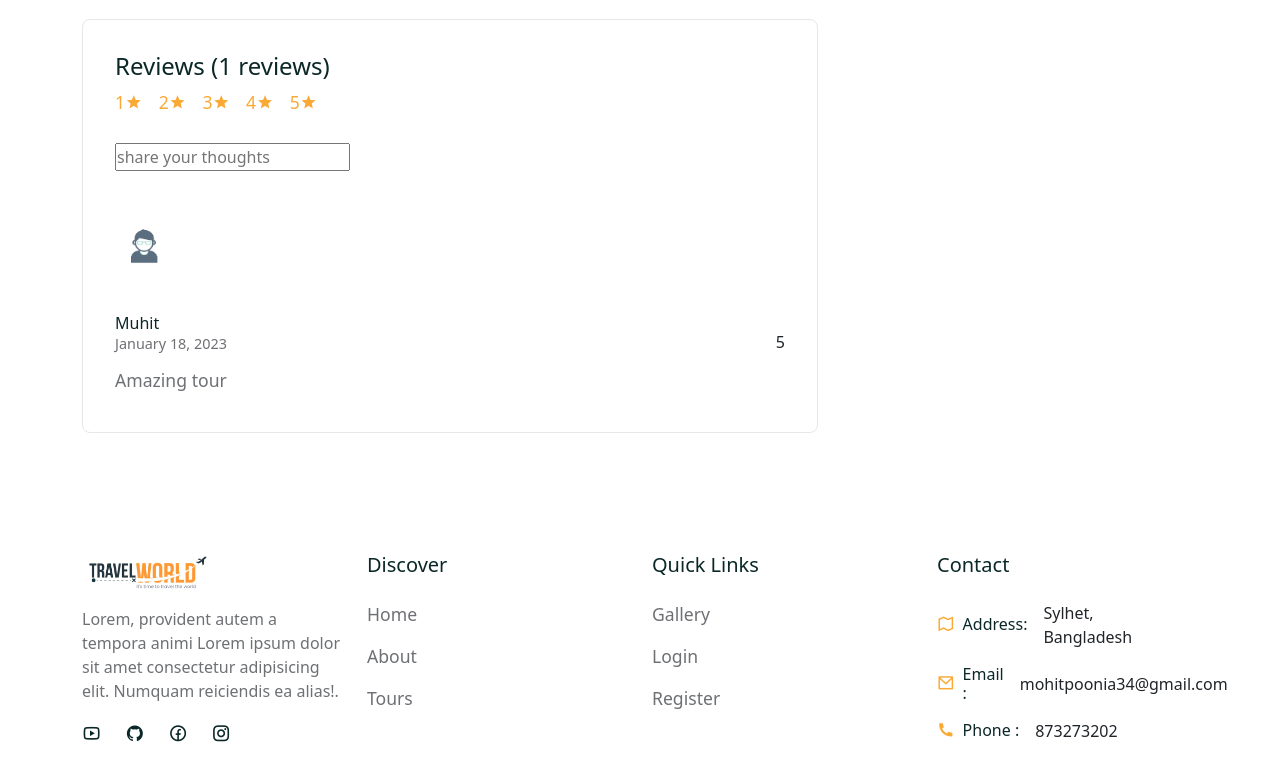
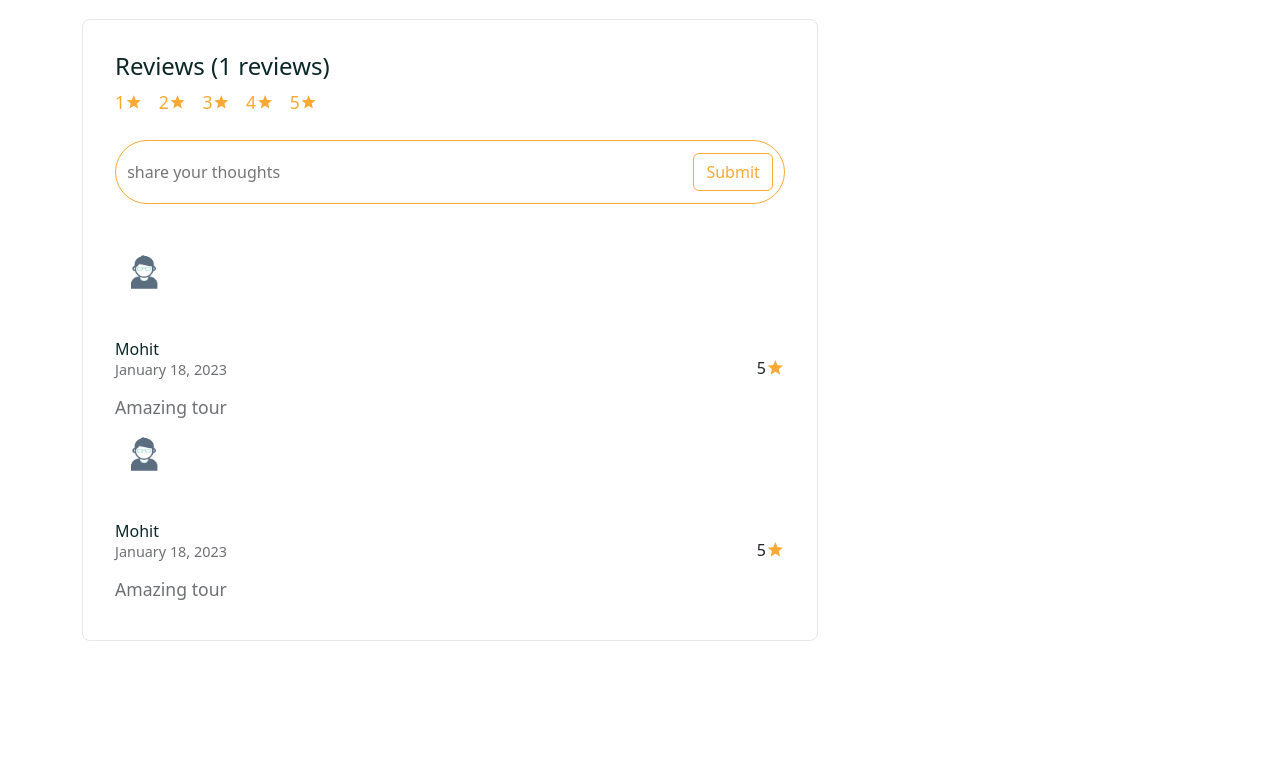
Before and after one commit to ainooptihom/Travels-tour-website, a React (Create React App) app in the folder frontend/: page /tours/01 in a window 1280 px wide. Shown: the part 964-1726 px from the top of the page. Built offline with nearby package versions, Linux system fonts and the light colour scheme; a web font is replaced by a local one.

Commit message:
added travel tour detail

```diff
--- a/frontend/src/pages/TourDetails.jsx
+++ b/frontend/src/pages/TourDetails.jsx
@@ -1,11 +1,11 @@
 import React from 'react';
 
 import '../styles/tour-details.css';
-import { Container, Row, Col, Form, ListGroup } from 'reactstrap';
+import { Container, Row, Col, Form, ListGroup, Button } from 'reactstrap';
 import { useParams } from 'react-router-dom';
 import tourData from '../assets/data/tours';
 import calculateAvgRating from '../utils/avgRating';
-import avatar from '../assets/images/avatar.jpg'
+import avatar from '../assets/images/avatar.jpg';
 
 const TourDetails = () => {
 
@@ -46,7 +46,8 @@ const TourDetails = () => {
               <div className='tour_extra-details'>
                 <span><i class="ri-map-pin-2-line"></i>{city}</span>
                 <span><i class="ri-money-dollar-circle-line"></i>${price} /per person</span>
-                <span><i class="ri-group-line"></i>{maxGroupSize}</span>
+                <span><i class="ri-map-pin-time-line"></i>{distance} k/m </span>
+                <span><i class="ri-group-line"></i>{maxGroupSize} People</span>
               </div>
 
               <h5>Description</h5>
@@ -66,11 +67,11 @@ const TourDetails = () => {
                   <span> 5  <i class='ri-star-s-fill'></i></span>
                 </div>
 
-                <div className='reviews_input'>
+                <div className='review_input'>
                   <input type='text' placeholder='share your thoughts'  />
-                  <button className='btn primary_btn text-white' type='submit'>
-                    Submit
-                  </button>
+                  <Button style={{borderColor: 'var(--secondary-color)', backgroundColor: 'white', color : 'var(--secondary-color)'}}>
+                   Submit
+                </Button>
                 </div>
               </Form>
 
@@ -84,7 +85,7 @@ const TourDetails = () => {
                         <div className='d-flex align-items-center
                         justify-content-between'>
                           <div>
-                            <h5>Muhit</h5>
+                            <h5>Mohit</h5>
                             <p>{
                               new Date("01-18-2023").toLocaleDateString(
                                 "en-US", options
@@ -92,12 +93,35 @@ const TourDetails = () => {
                               </p>
                           </div>
                           <span className='d-flex align-items-center'>
-                            5<i class='ri-stars-s-fill'></i>
+                            5<i class='ri-star-s-fill'></i>
                           </span>
                         </div>
 
                         <h6>Amazing tour</h6>
                       </div>
+
+                      <div className='review_item'>
+                      <img src={avatar} alt='' />
+                      <div className='w-100'>
+                        <div className='d-flex align-items-center
+                        justify-content-between'>
+                          <div>
+                            <h5>Mohit</h5>
+                            <p>{
+                              new Date("01-18-2023").toLocaleDateString(
+                                "en-US", options
+                              )}
+                              </p>
+                          </div>
+                          <span className='d-flex align-items-center'>
+                            5 <i class='ri-star-s-fill'></i>
+                          </span>
+                        </div>
+
+                        <h6>Amazing tour</h6>
+                      </div>
+
+                    </div>
                     </div>
                   ))
                 }
```
Also changed, not shown: frontend/src/styles/tour-details.css (line endings or trailing spaces).
